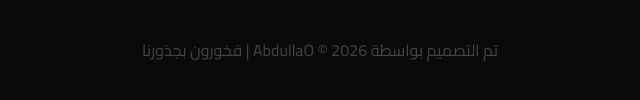
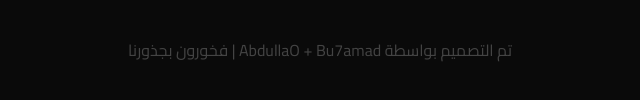
Before and after one commit to Eagle3z/uae, a plain HTML site: page index.html in a window 1280 px wide. Shown: the part 1266-1366 px from the top of the page, 320-960 px from the left. Drawn offline with Linux system fonts and the light colour scheme.

Commit message:
Update index.html

```diff
--- a/index.html
+++ b/index.html
@@ -62,7 +62,7 @@
     </section>
 
     <footer>
-        <p>تم التصميم بواسطة AbdullaO &copy; 2026 | فخورون بجذورنا</p>
+        <p>تم التصميم بواسطة AbdullaO + Bu7amad | فخورون بجذورنا</p>
     </footer>
 
 </body>
```
